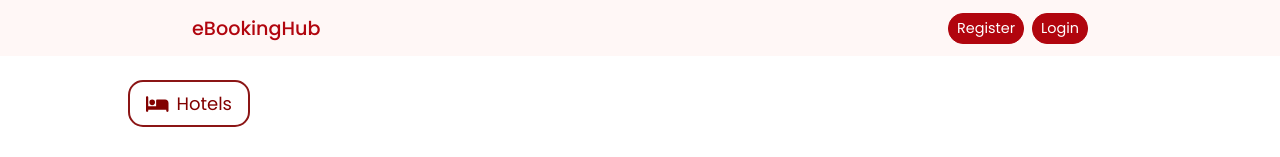
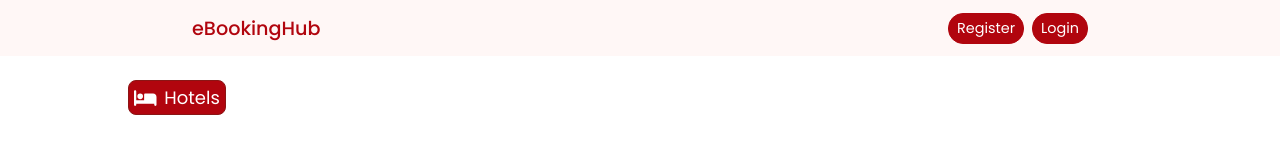
Before and after one commit to saunakshrestha/eBookingHub, a React (Create React App) app in the folder client/: page / in a window 1280 px wide. Shown: the top 157 px of the page. Built offline with nearby package versions, Linux system fonts and the light colour scheme.

Commit message:
little update on header btn

```diff
--- a/client/src/components/header/header.css
+++ b/client/src/components/header/header.css
@@ -24,16 +24,20 @@
   align-items: center;
   gap: 0.5rem;
   font-size: 1.125rem;
-  padding: 0.5rem 1rem;
-  border: 2px solid var(--clr-bg-dark-red);
-  border-radius: 15px;
-  color: var(--clr-text-dark-red);
+  padding: 0.2rem 0.3rem;
+  border: 1px solid var(--clr-bg-dark-red);
+  border-radius: 8px;cursor: pointer;
+  color: var(--clr-white);
+  background-color: var(--clr-theme);
+
+
 }
 
 .headerListItem:hover {
-  color: var(--clr-white);
-  background-color: var(--clr-theme);
-  cursor: pointer;
+  color: var(--clr-bg-dark-red);
+  background-color: var(--clr-white);
+
+
 }
 
 /* header Description  */
```
